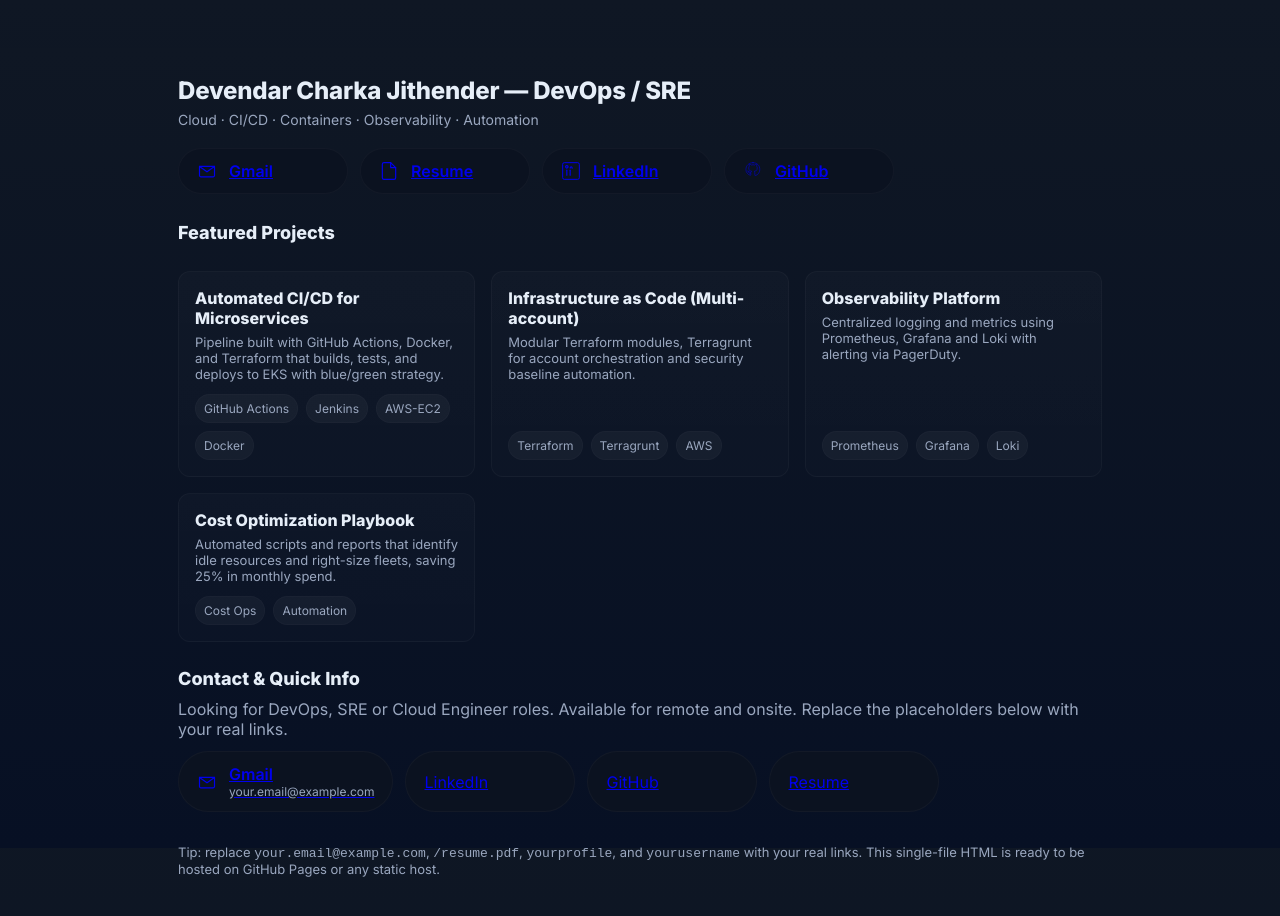
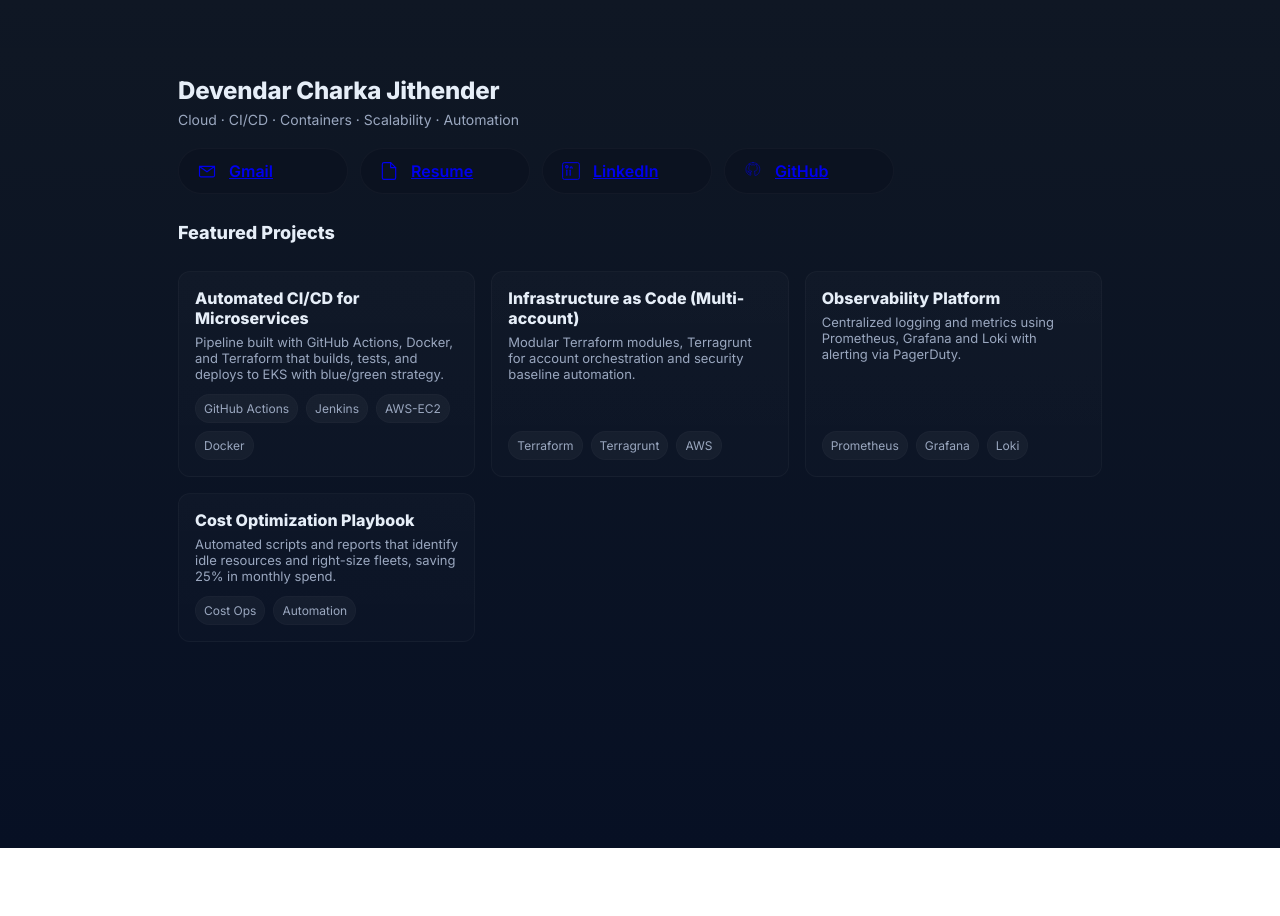
Before and after one commit to DevendarCJ/Portfolio, a plain HTML site: page index.html in a window 1280 px wide. After the commit the page ends 848 px from the top, so only its background shows below. Drawn offline with Linux system fonts and the light colour scheme.

Commit message:
Add files via upload

```diff
--- a/index.html
+++ b/index.html
@@ -56,8 +56,8 @@
   <main class="container" role="main">
     <header>
       <div class="title">
-        <h1>Devendar Charka Jithender — DevOps / SRE</h1>
-        <p>Cloud · CI/CD · Containers · Observability · Automation</p>
+        <h1>Devendar Charka Jithender</h1>
+        <p>Cloud · CI/CD · Containers · Scalability · Automation</p>
       </div>
     </header>
 
@@ -133,25 +133,6 @@
       </div>
     </section>
 
-    <section id="contact" style="margin-top:26px">
-      <h2 style="font-size:18px;margin:0 0 10px 0">Contact & Quick Info</h2>
-      <p style="color:var(--muted);margin:0 0 12px 0">Looking for DevOps, SRE or Cloud Engineer roles. Available for remote and onsite. Replace the placeholders below with your real links.</p>
-
-      <div style="display:flex;gap:12px;flex-wrap:wrap">
-        <a class="capsule" href="mailto:your.email@example.com">
-          <svg viewBox="0 0 24 24" fill="none" aria-hidden><path d="M3 6.5h18v11a1.5 1.5 0 0 1-1.5 1.5h-15A1.5 1.5 0 0 1 3 17.5v-11z" stroke="currentColor" stroke-width="1.4" stroke-linecap="round" stroke-linejoin="round"></path><path d="M21 6.5L12 13 3 6.5" stroke="currentColor" stroke-width="1.4" stroke-linecap="round" stroke-linejoin="round"></path></svg>
-          <div class="text"><span class="label">Gmail</span><span class="sub">your.email@example.com</span></div>
-        </a>
-
-        <a class="capsule" href="https://www.linkedin.com/in/yourprofile" target="_blank">LinkedIn</a>
-        <a class="capsule" href="https://github.com/yourusername" target="_blank">GitHub</a>
-        <a class="capsule" href="/resume.pdf" target="_blank">Resume</a>
-      </div>
-    </section>
-
-    <footer>
-      <p>Tip: replace <code>your.email@example.com</code>, <code>/resume.pdf</code>, <code>yourprofile</code>, and <code>yourusername</code> with your real links. This single-file HTML is ready to be hosted on GitHub Pages or any static host.</p>
-    </footer>
   </main>
 </body>
 </html>
```
